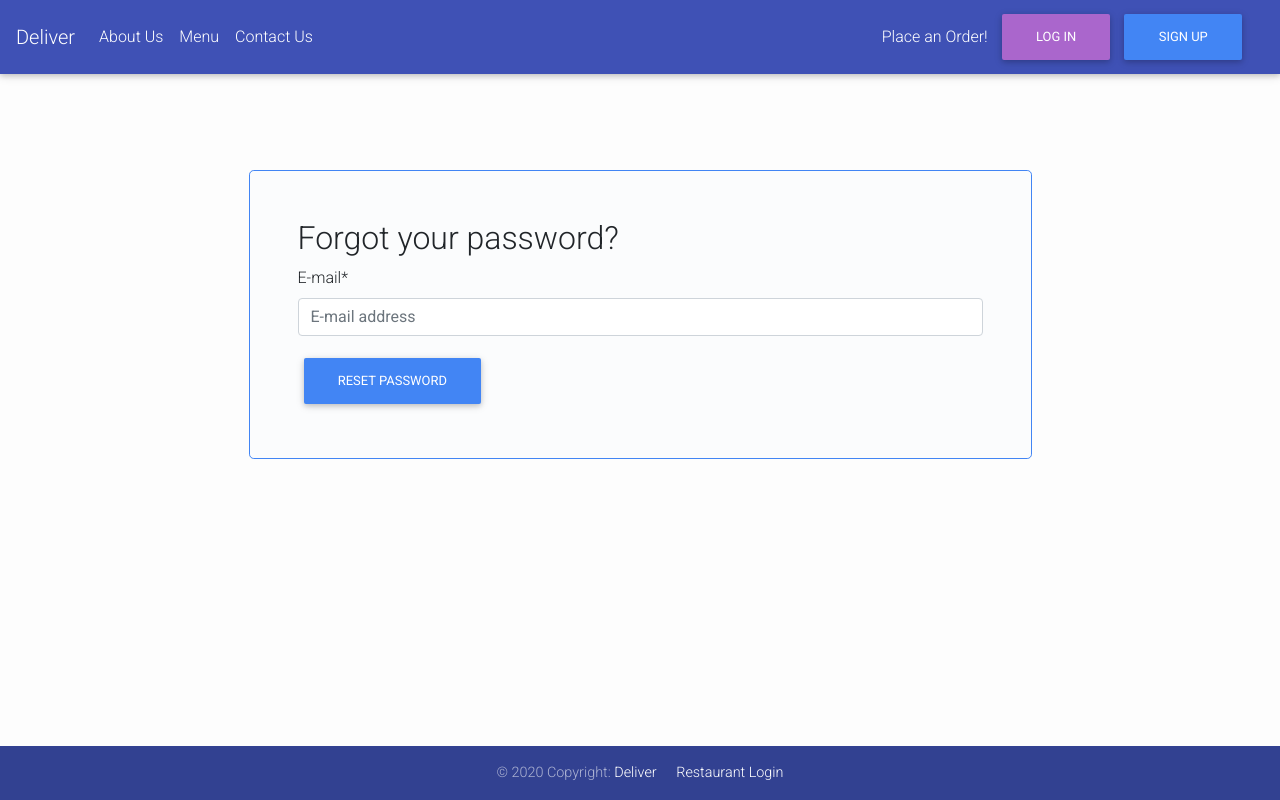
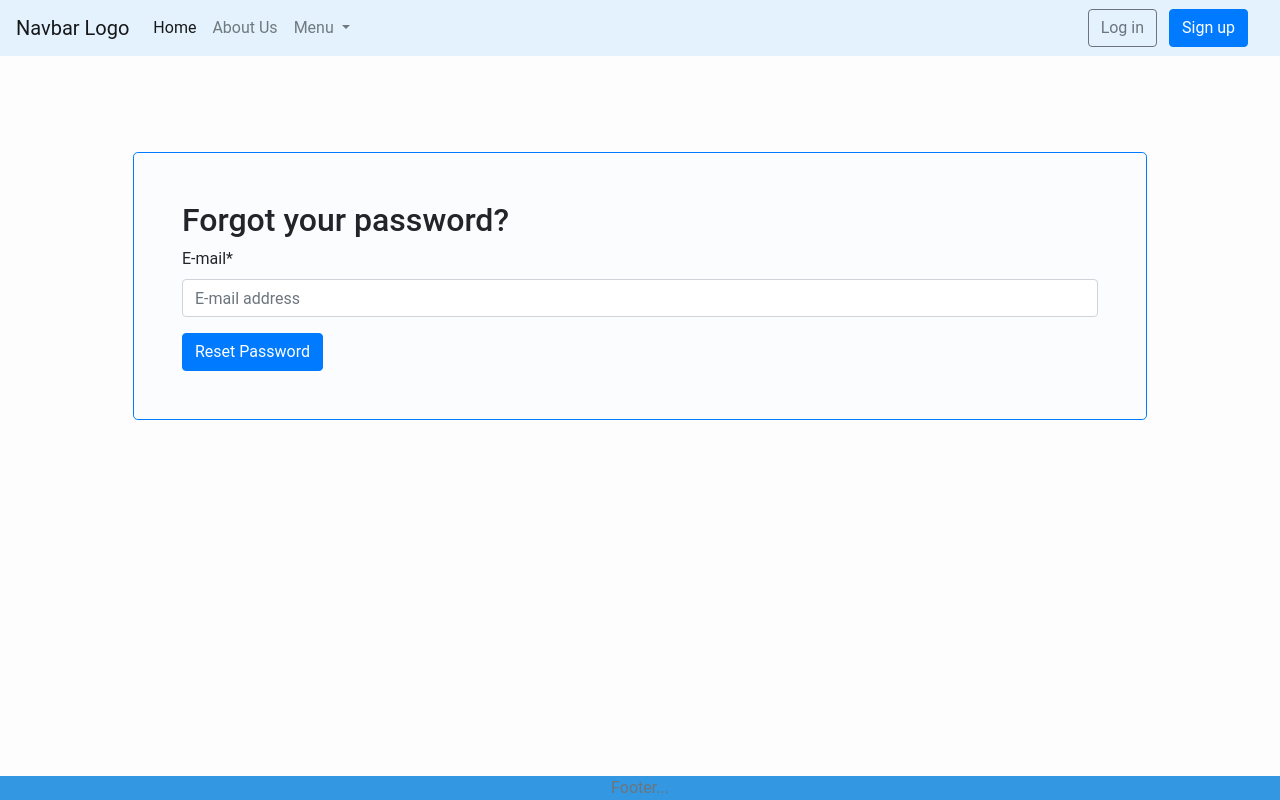
Before and after one commit to abdulwahed-mansour/django-x, a Django app: page /accounts/password/reset/ in a window 1280 px wide. Run offline with Django 3.2, Linux system fonts and the light colour scheme; some libraries are stand-ins or nearby versions.

Commit message:
Update base.html

```diff
--- a/templates/base.html
+++ b/templates/base.html
@@ -1,58 +1,97 @@
 {% load static %}
 <!DOCTYPE html>
 <html lang="en">
-<head>
+    <head>
+        <meta charset="utf-8" />
+        <meta http-equiv="X-UA-Compatible" content="IE=edge,chrome=1" />
+        <meta name="viewport" content="width=device-width,minimum-scale=1,initial-scale=1" />
+        <title>{% block title %}DjangoX{% endblock title %}</title>
+        <meta name="description" content="A framework for launching new Django projects quickly." />
+        <meta name="author" content="" />
+        <link rel="shortcut icon" type="image/x-icon" href="{% static 'images/favicon.ico' %}" />
 
-    <meta charset="utf-8">
-    <meta http-equiv="X-UA-Compatible" content="IE=edge,chrome=1">
-    <meta name="viewport" content="width=device-width", inital-scale=1.0, shrink-to-fit=no">
+        {% block css %}
+        <!-- Bootstrap CSS -->
+        <link rel="stylesheet" href="https://cdn.jsdelivr.net/npm/bootstrap@4.5.3/dist/css/bootstrap.min.css" integrity="sha384-TX8t27EcRE3e/ihU7zmQxVncDAy5uIKz4rEkgIXeMed4M0jlfIDPvg6uqKI2xXr2" crossorigin="anonymous" />
+        <link rel="stylesheet" href="https://use.fontawesome.com/releases/v5.6.3/css/all.css" integrity="sha384-UHRtZLI+pbxtHCWp1t77Bi1L4ZtiqrqD80Kn4Z8NTSRyMA2Fd33n5dQ8lWUE00s/" crossorigin="anonymous" />
+        <link rel="stylesheet" href="{% static 'css/base.css' %}" />
+        {% endblock %}
+    </head>
 
-    <title>{% block title %}Django{% endblock title %}</title>
-    <meta name="description" content="A framework for launching new Django projects quickly.">
-    <meta name="author" content="">
+    <body>
+        <main role="main">
+            <nav class="navbar navbar-expand-lg navbar-light" style="background-color: #e3f2fd;">
+                <a class="navbar-brand" href="{% url 'home' %}">Navbar Logo</a>
+                <button class="navbar-toggler" type="button" data-toggle="collapse" data-target="#navbarScroll" aria-controls="navbarScroll" aria-expanded="false" aria-label="Toggle navigation">
+                    <span class="navbar-toggler-icon"></span>
+                </button>
+                <div class="collapse navbar-collapse" id="navbarScroll">
+                    <ul class="navbar-nav mr-auto my-2 my-lg-0 navbar-nav-scroll" style="max-height: 100px;">
+                        <li class="nav-item active">
+                            <a class="nav-link" href="{% url 'home' %}">Home <span class="sr-only">(current)</span></a>
+                        </li>
+                        <li class="nav-item">
+                            <a class="nav-link" href="{% url 'about' %}">About Us</a>
+                        </li>
+                        <li class="nav-item dropdown">
+                            <a class="nav-link dropdown-toggle" href="#" id="navbarScrollingDropdown" role="button" data-toggle="dropdown" aria-expanded="false">
+                                Menu
+                            </a>
+                            <ul class="dropdown-menu" aria-labelledby="navbarScrollingDropdown">
+                                <li><a class="dropdown-item" href="#">Action</a></li>
+                                <li><a class="dropdown-item" href="#">Another action</a></li>
+                                <li><hr class="dropdown-divider" /></li>
+                                <li><a class="dropdown-item" href="#">Something else here</a></li>
+                            </ul>
+                        </li>
+                    </ul>
+                    <form class="d-flex">
+                        <nav class="my-2 my-md-0 mr-md-3">
+                            {% if user.is_authenticated %}
+                            <ul class="navbar-nav ml-auto">
+                                <li class="nav-item">
+                                    <a class="nav-link dropdown-toggle" href="#" id="userMenu" data-toggle="dropdown" aria-haspopup="true" aria-expanded="false"> <i class="fas fa-user"></i> {{ user.username }} </a>
+                                    <div class="dropdown-menu dropdown-menu-right" aria-labelledby="userMenu">
+                                        <a class="dropdown-item" href="{% url 'account_change_password' %}">Change password</a>
+                                        <div class="dropdown-divider"></div>
+                                        <a class="dropdown-item" href="{% url 'account_logout' %}">Log out</a>
+                                    </div>
+                                </li>
+                            </ul>
+                            {% else %}
+                            <form class="form-inline ml-auto">
+                                <a href="{% url 'account_login' %}" class="btn btn-outline-secondary">Log in</a>
+                                <a href="{% url 'account_signup' %}" class="btn btn-primary ml-2">Sign up</a>
+                            </form>
+                            {% endif %}
+                        </nav>
+                    </form>
+                </div>
+            </nav>
+        </main>
 
-    <link rel="shortcut icon" type="image/x-icon" href="{% static 'images/favicon.ico' %}">
+        <div class="container">
+            {% block content %}
+            <p>Default content...</p>
+            {% endblock content %}
+        </div>
 
-    <!-- Font Awesome -->
-    <link rel="stylesheet" href="https://use.fontawesome.com/releases/v5.8.2/css/all.css">
+        <footer class="footer">
+            <div class="container">
+                <span class="text-muted">Footer...</span>
+            </div>
+        </footer>
 
-    <!-- Google Fonts -->
-    <link rel="stylesheet" href="https://fonts.googleapis.com/css?family=Roboto:300,400,500,700&display=swap">
+        {% block javascript %}
+        <!-- Bootstrap JavaScript -->
+        <script src="https://code.jquery.com/jquery-3.5.1.slim.min.js" integrity="sha256-4+XzXVhsDmqanXGHaHvgh1gMQKX40OUvDEBTu8JcmNs=" crossorigin="anonymous"></script>
+        <script src="https://cdn.jsdelivr.net/npm/bootstrap@4.5.3/dist/js/bootstrap.bundle.min.js" integrity="sha384-ho+j7jyWK8fNQe+A12Hb8AhRq26LrZ/JpcUGGOn+Y7RsweNrtN/tE3MoK7ZeZDyx" crossorigin="anonymous"></script>
 
-    <!-- Bootstrap core CSS -->
-    <link href="https://cdnjs.cloudflare.com/ajax/libs/twitter-bootstrap/4.5.0/css/bootstrap.min.css" rel="stylesheet">
+        <!-- 3rd party JavaScript -->
 
-    <!-- Material Design Bootstrap -->
-    <link href="https://cdnjs.cloudflare.com/ajax/libs/mdbootstrap/4.19.1/css/mdb.min.css" rel="stylesheet">
+        <!-- Project JS -->
+        <script src="{% static 'js/base.js' %}"></script>
 
-    <link rel="stylesheet" href="{% static 'css/base.css' %}">
-
-</head>
-<body>
-
-    {% include 'pages/navigation.html' %}
-
-        {% block content %}
-        {% endblock content %}
-
-    {% include 'pages/footer.html' %}
-
-
-
-<!-- JQuery -->
-<script type="text/javascript" src="https://cdnjs.cloudflare.com/ajax/libs/jquery/3.5.1/jquery.min.js"></script>
-<!-- Bootstrap tooltips -->
-<script type="text/javascript" src="https://cdnjs.cloudflare.com/ajax/libs/popper.js/1.14.4/umd/popper.min.js"></script>
-<!-- Bootstrap core JavaScript -->
-<script type="text/javascript" src="https://cdnjs.cloudflare.com/ajax/libs/twitter-bootstrap/4.5.0/js/bootstrap.min.js"></script>
-<!-- MDB core JavaScript -->
-<script type="text/javascript" src="https://cdnjs.cloudflare.com/ajax/libs/mdbootstrap/4.19.1/js/mdb.min.js"></script>
-
-<!-- Project JS -->
-  <script src="{% static 'js/base.js' %}"></script>
-
-  <script src="{% static 'js/labelChart.js' %}"></script>
-
-
-</body>
+        {% endblock javascript %}
+    </body>
 </html>
```
